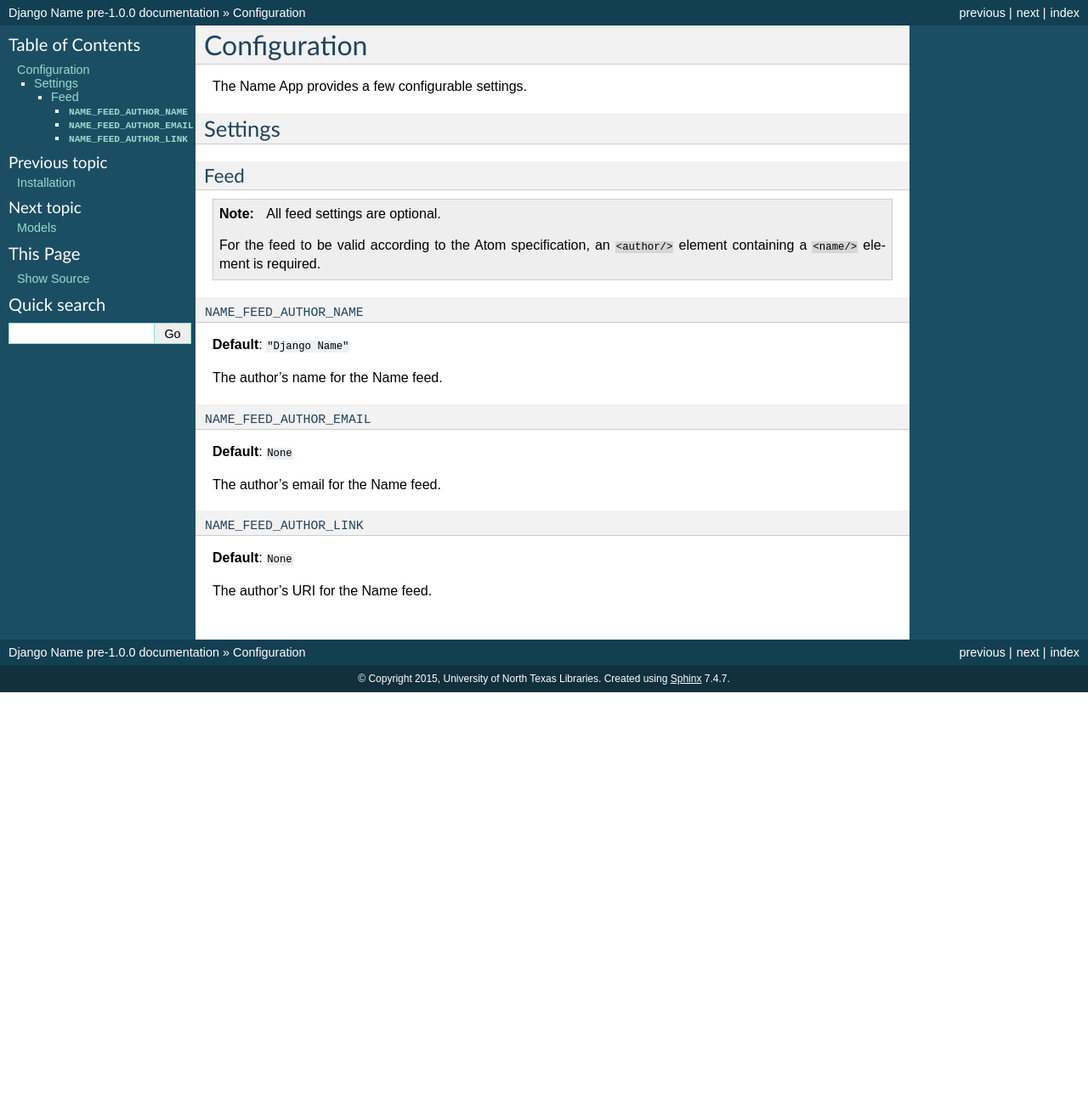
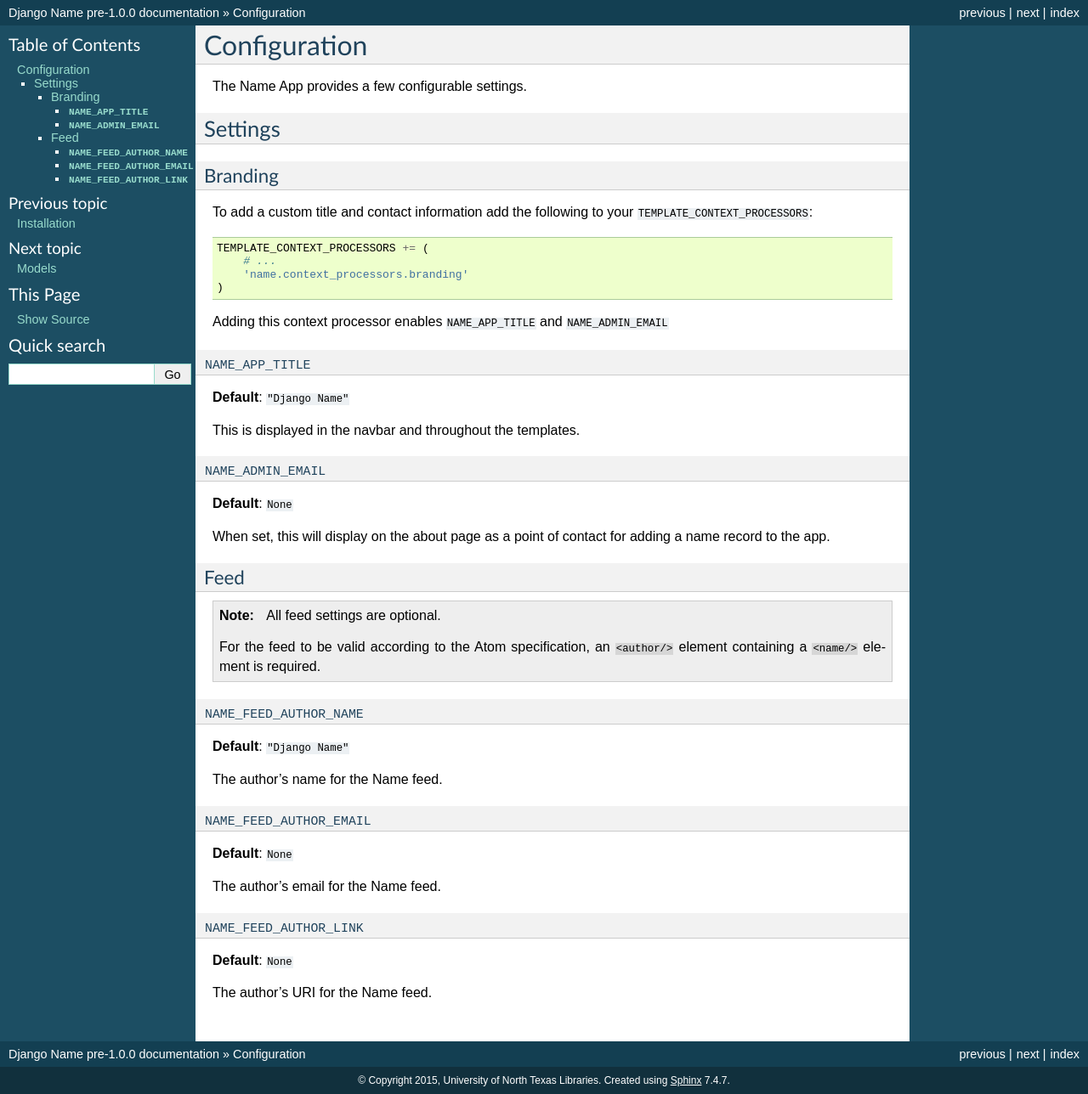
Before and after one commit to unt-libraries/django-name, a Sphinx documentation site: the page built from docs/configuration.rst, in a window 1280 px wide. Shown: the whole page at 85% size. Built offline with Sphinx 7.4.7, drawn with Linux system fonts in a browser that asks for light colours; before the commit the page ends 900 px from its top, so only the background shows below that.

Commit message:
Add configuration instructions for branding.

```diff
--- a/docs/configuration.rst
+++ b/docs/configuration.rst
@@ -6,6 +6,33 @@
 
 Settings
 ========
+
+Branding
+--------
+
+To add a custom title and contact information add the following to your ``TEMPLATE_CONTEXT_PROCESSORS``::
+
+    TEMPLATE_CONTEXT_PROCESSORS += (
+        # ...
+        'name.context_processors.branding'
+    )
+
+Adding this context processor enables ``NAME_APP_TITLE`` and ``NAME_ADMIN_EMAIL``
+
+``NAME_APP_TITLE``
+..................
+
+**Default**: ``"Django Name"``
+
+This is displayed in the navbar and throughout the templates.
+
+
+``NAME_ADMIN_EMAIL``
+....................
+
+**Default**: ``None``
+
+When set, this will display on the about page as a point of contact for adding a name record to the app.
 
 Feed
 ----
```
